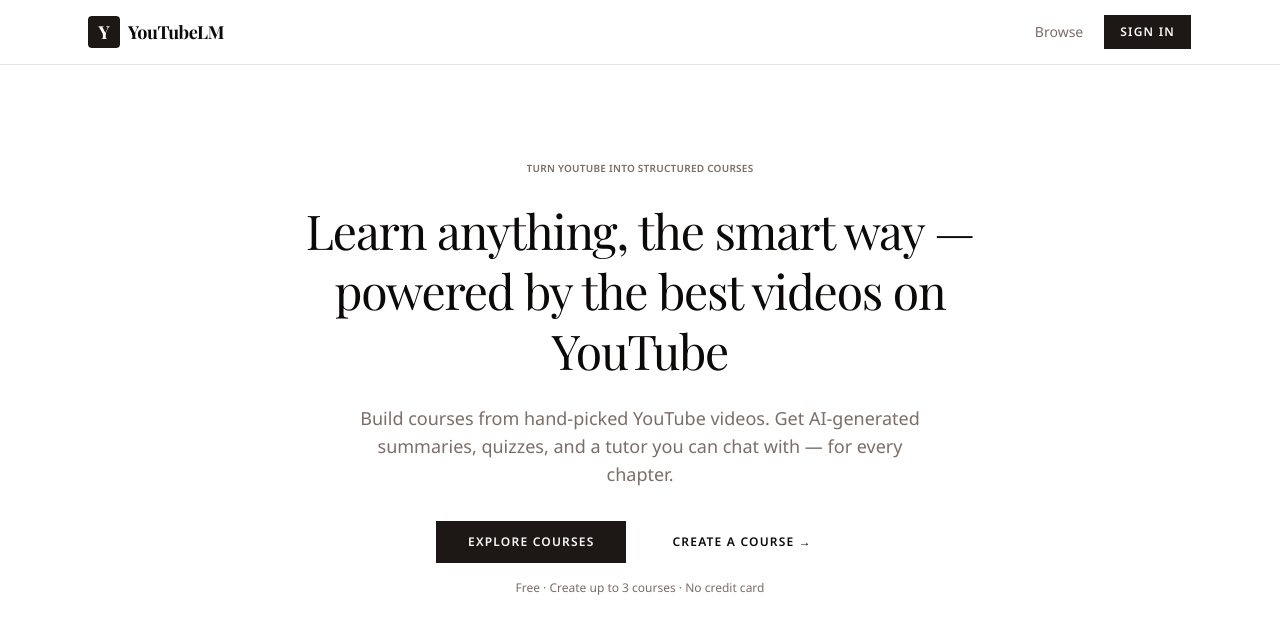
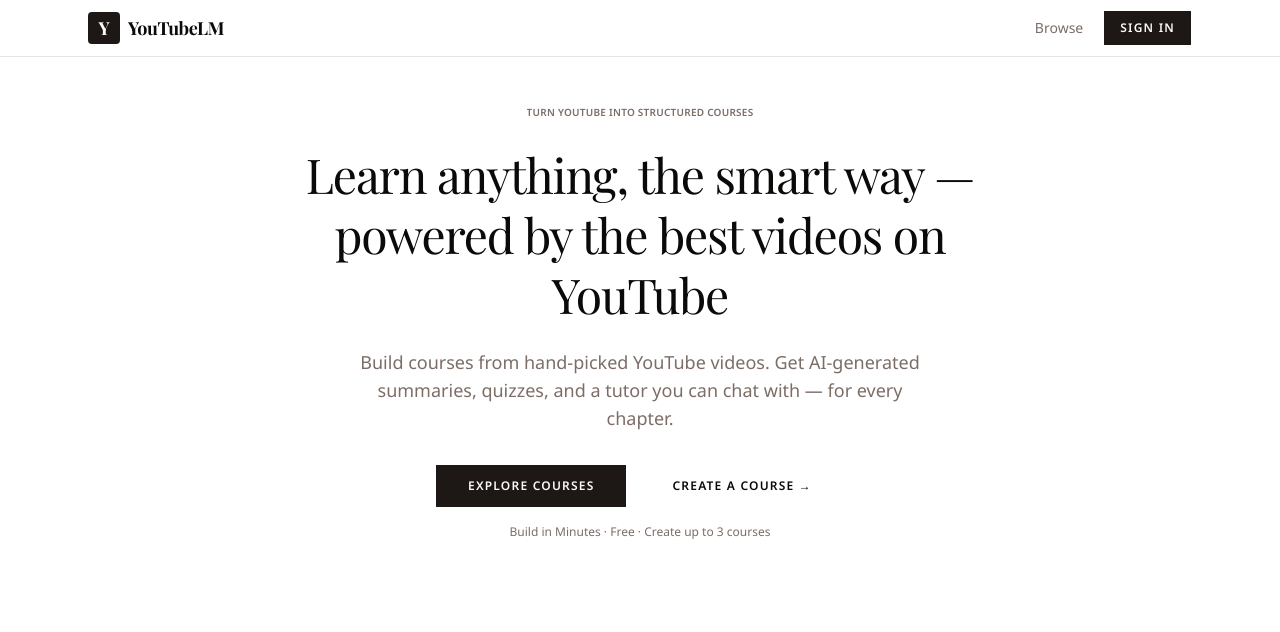
Before and after one commit to salswa/youtubeLM, a Next.js app: page / in a window 1280 px wide. Shown: the top 632 px of the page. Built offline with nearby package versions, Linux system fonts and the light colour scheme; no server answers; a web font is replaced by a local one.

Commit message:
styling improvement

```diff
--- a/app/page.tsx
+++ b/app/page.tsx
@@ -8,7 +8,7 @@
     <>
       <SiteNav />
       <main className="mx-auto max-w-6xl px-6">
-        <section className="flex flex-col items-center py-24 text-center">
+        <section className="flex flex-col items-center py-12 text-center">
           <Badge variant="secondary" className="mb-6 uppercase tracking-wide">
             Turn YouTube into structured courses
           </Badge>
@@ -33,7 +33,7 @@
             </Link>
           </div>
           <p className="mt-4 text-xs text-muted-foreground">
-            Free · Create up to 3 courses · No credit card
+            Build in Minutes · Free · Create up to 3 courses
           </p>
         </section>
       </main>
--- a/components/learn/learner-view.tsx
+++ b/components/learn/learner-view.tsx
@@ -6,7 +6,7 @@
 import { toast } from "sonner";
 import { Check, Play, CircleCheck, Circle, Trophy } from "lucide-react";
 
-import { Button } from "@/components/ui/button";
+import { Button, buttonVariants } from "@/components/ui/button";
 import { Badge } from "@/components/ui/badge";
 import { Progress } from "@/components/ui/progress";
 import { Tabs, TabsContent, TabsList, TabsTrigger } from "@/components/ui/tabs";
@@ -43,7 +43,9 @@
   const [view, setView] = useState<string>(flat[0]?.id ?? "final");
 
   const active: LearnerChapter | null =
-    view === "final" ? null : flat.find((c) => c.id === view) ?? flat[0] ?? null;
+    view === "final"
+      ? null
+      : (flat.find((c) => c.id === view) ?? flat[0] ?? null);
 
   const total = flat.length;
   const doneCount = flat.filter((c) => completed.has(c.id)).length;
@@ -85,12 +87,19 @@
     <div className="grid min-h-[calc(100vh-4rem)] lg:grid-cols-[300px_1fr]">
       {/* sidebar */}
       <aside className="hidden overflow-y-auto border-r bg-card p-4 lg:block">
-        <Link
+        {/* <Link
           href="/courses"
           className="text-xs text-muted-foreground hover:text-foreground"
         >
           ← All courses
-        </Link>
+        </Link> */}
+        <Button
+          onClick={() => router.back()}
+          variant="ghost"
+          className="text-xs text-muted-foreground hover:text-foreground"
+        >
+          ← Back
+        </Button>
         <h2 className="mt-2 font-heading text-lg leading-tight">
           {course.title}
         </h2>
@@ -243,7 +252,7 @@
                 <TabsContent value="summary" className="pt-4">
                   {active.summary ? (
                     <div>
-                      <Badge
+                      {/* <Badge
                         variant={
                           active.summary.reviewed_by_author
                             ? "default"
@@ -254,7 +263,7 @@
                         {active.summary.reviewed_by_author
                           ? "Reviewed by author"
                           : "AI-generated"}
-                      </Badge>
+                      </Badge> */}
                       <div className="whitespace-pre-wrap text-sm leading-relaxed">
                         {active.summary.content}
                       </div>
--- a/components/site-nav.tsx
+++ b/components/site-nav.tsx
@@ -8,7 +8,7 @@
 
   return (
     <header className="sticky top-0 z-20 border-b bg-background/80 backdrop-blur">
-      <div className="mx-auto flex h-16 max-w-6xl items-center justify-between px-6">
+      <div className="mx-auto flex h-14 max-w-6xl items-center justify-between px-6">
         <Link
           href="/"
           className="flex items-center gap-2 font-heading text-lg font-bold tracking-tight"
```
